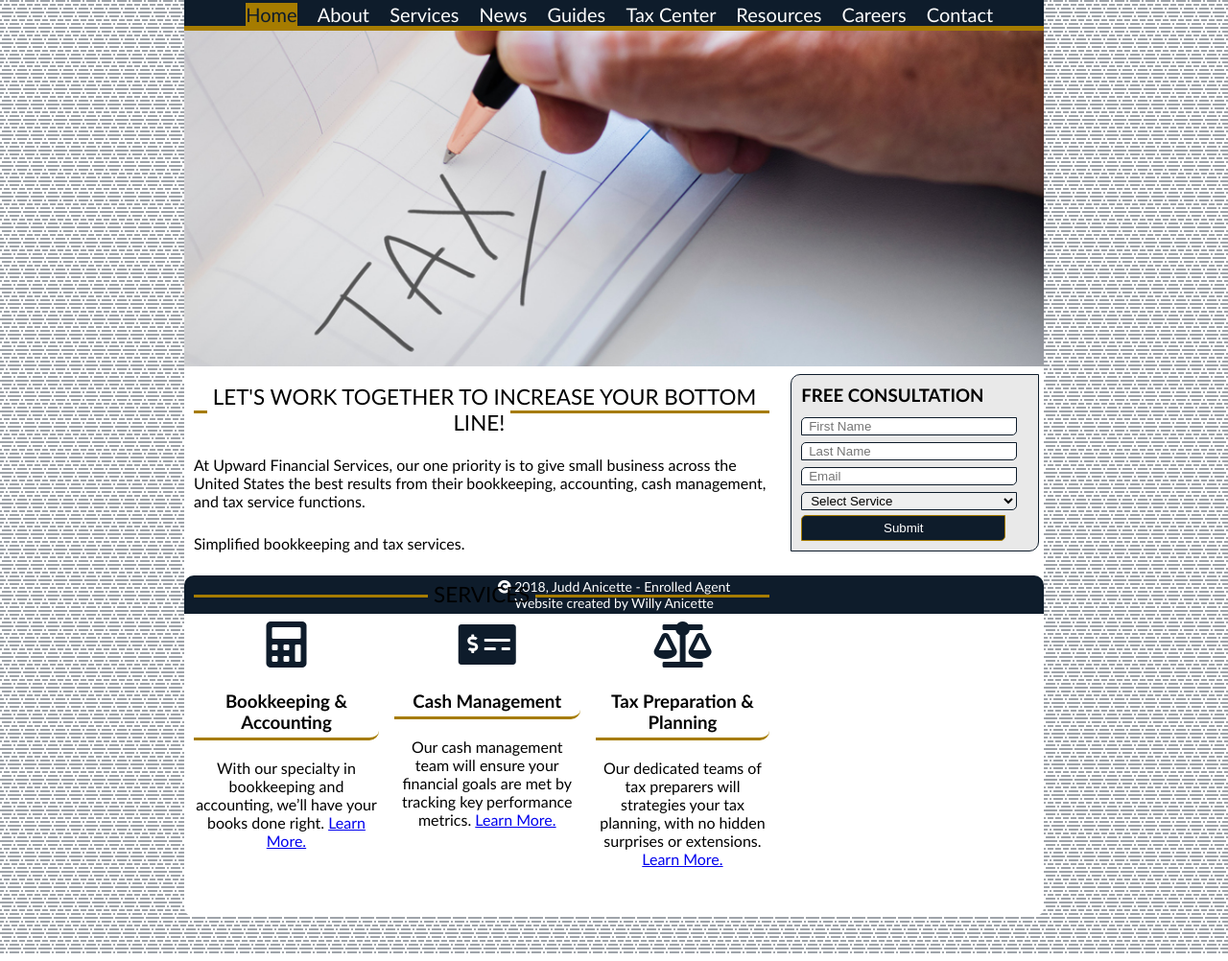
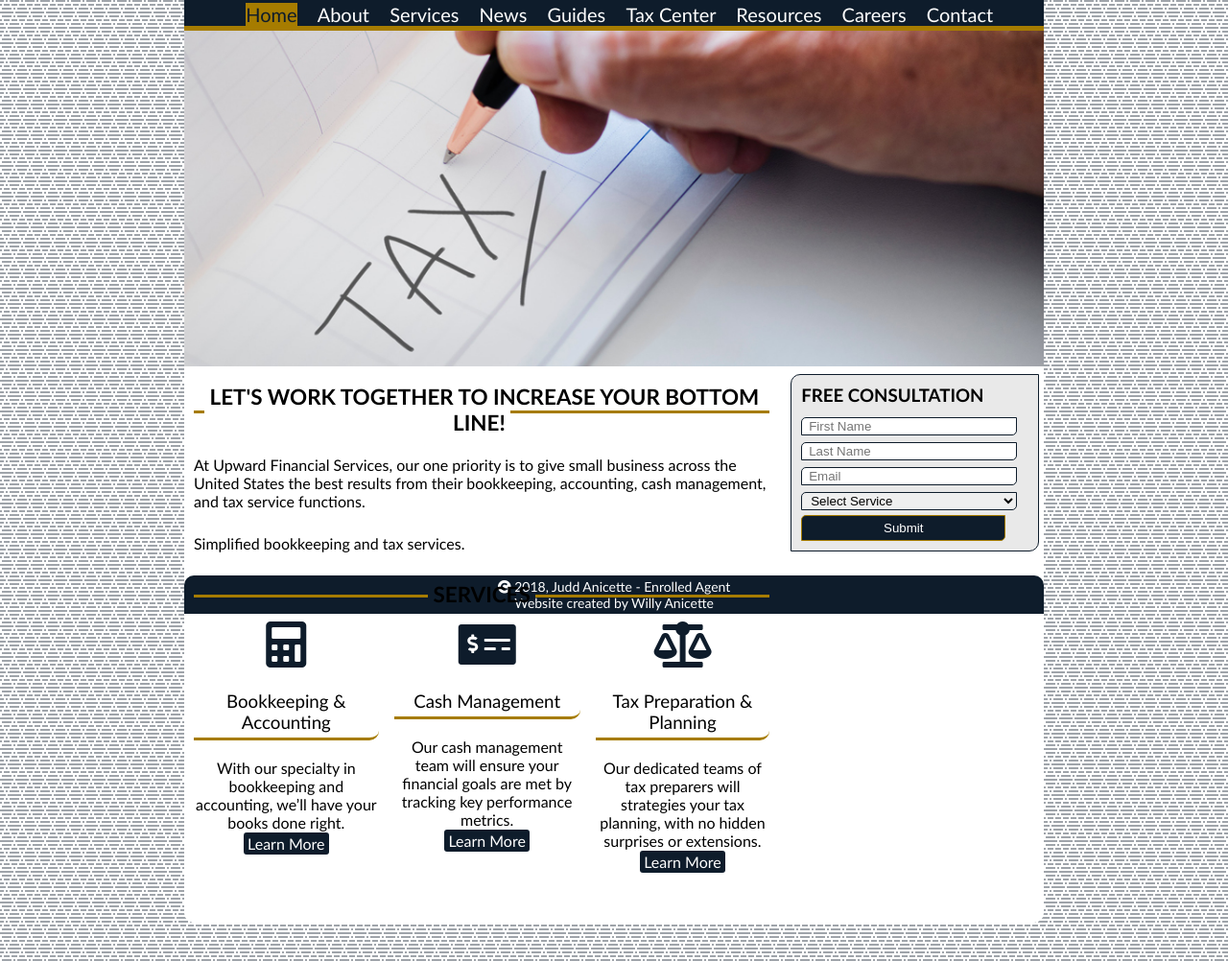
Before and after one commit to bax1111/Enrolled_Agent, a plain HTML site: page index.html in a window 1280 px wide. Shown: the part 160-1162 px from the top of the page at 96% size. Drawn offline with Linux system fonts and the light colour scheme.

Commit message:
More design changes to homepage

```diff
--- a/css/main.css
+++ b/css/main.css
@@ -28,7 +28,6 @@ body {
       text-transform: uppercase;
       text-align: center;
       font-size: 1.4rem;
-      font-weight: 500;
       position: relative;
       z-index: 1;
       overflow: hidden; }
@@ -45,6 +44,32 @@ body {
         text-align: right; }
     body .services p {
       margin-bottom: 25px; }
+  body .grid-container {
+    display: grid;
+    grid-template-columns: auto auto auto;
+    grid-template-rows: auto auto;
+    grid-gap: 1em; }
+    body .grid-container .service-items {
+      text-align: center; }
+      body .grid-container .service-items i {
+        font-size: 3em;
+        margin: 0;
+        padding-top: 10px;
+        color: #0e1c2b; }
+      body .grid-container .service-items h3 {
+        border-bottom: 3px solid #a67c00;
+        border-top-left-radius: 10px;
+        border-bottom-right-radius: 10px;
+        padding: 5px;
+        font-weight: 500; }
+      body .grid-container .service-items span,
+      body .grid-container .service-items .learnMore {
+        background-color: #0e1c2b;
+        color: white;
+        padding: 2px;
+        border-radius: 3px;
+        text-decoration: none;
+        line-height: 25px; }
   body .side-form {
     width: 30%;
     float: right; }
@@ -167,24 +192,6 @@ header {
     text-transform: uppercase;
     font-weight: 500; }
 
-.grid-container {
-  display: grid;
-  grid-template-columns: auto auto auto;
-  grid-template-rows: auto auto;
-  grid-gap: 1em; }
-  .grid-container .service-items {
-    text-align: center; }
-    .grid-container .service-items i {
-      font-size: 3em;
-      margin: 0;
-      padding-top: 10px;
-      color: #0e1c2b; }
-    .grid-container .service-items h3 {
-      border-bottom: 3px solid #a67c00;
-      border-top-left-radius: 10px;
-      border-bottom-right-radius: 10px;
-      padding: 5px; }
-
 #accordian {
   margin: 20px;
   padding: 0; }
--- a/index.html
+++ b/index.html
@@ -77,15 +77,17 @@
                     <div class="service-items">
                         <i class="fas fa-calculator"></i>
                         <h3>Bookkeeping & Accounting</h3>
-                        <p>With our specialty in bookkeeping and accounting, we’ll have your books done right. <a href="services.html#item1">Learn
-                                More.</a>
+                        <p>With our specialty in bookkeeping and accounting, we’ll have your books done right. <br><span>
+                                <a class="learnMore" href="services.html#item1">Learn
+                                    More</a>
+                            </span>
                         </p>
                     </div>
                     <div class="service-items">
                         <i class="fas fa-money-check-alt"></i>
                         <h3>Cash Management</h3>
                         <p>Our cash management team will ensure your financial goals are met by tracking key
-                            performance metrics. <a href="services.html#item2">Learn More.</a>
+                            performance metrics. <br><span><a class="learnMore" href="services.html#item2">Learn More</a></span>
                         </p>
                     </div>
 
@@ -93,7 +95,8 @@
                         <i class="fas fa-balance-scale"></i>
                         <h3>Tax Preparation & Planning</h3>
                         <p>Our dedicated teams of tax preparers will strategies your tax planning, with no hidden
-                            surprises or extensions. <a href="services.html#item3">Learn More.</a>
+                            surprises or extensions. <br><span><a class="learnMore" href="services.html#item3">Learn
+                                    More</a></span>
                         </p>
                     </div>
 
```
